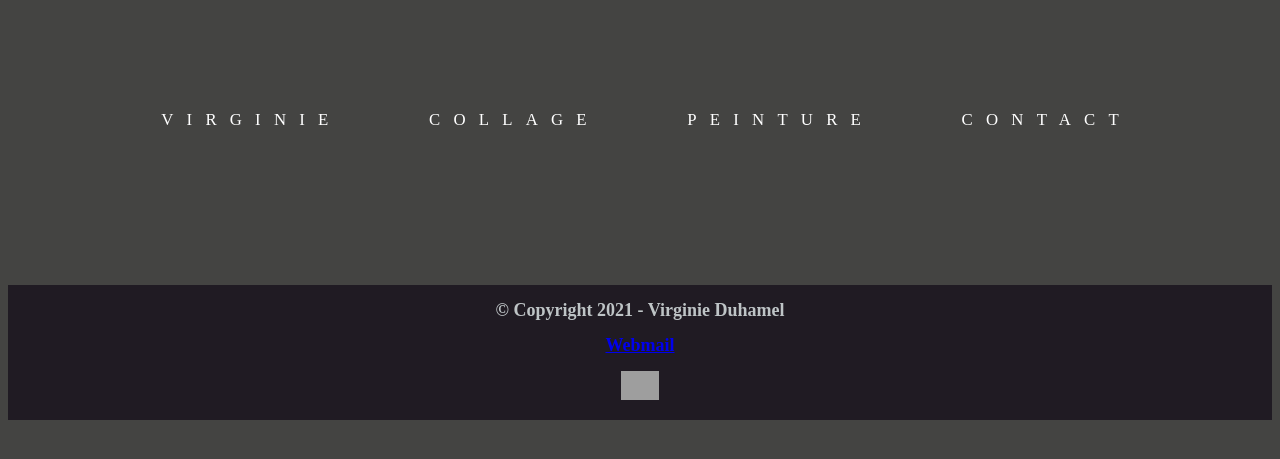
After one commit to victordalet/sitewebvirginie, a PHP site: the page made by liens/galerie2.php in a window 1280 px wide. The commit adds this page. Shown: the top 459 px of the page. Run offline with PHP 8.4, Linux system fonts and the light colour scheme; grey boxes are pictures that could not be loaded.

```diff
--- a/index.php
+++ b/index.php
@@ -26,6 +26,6 @@
       <footer>
       	<h2 class="footer">&copy; Copyright 2021 - Virginie Duhamel </h2>
       	<h2 class="footer"> <a href="mailto:virginesophie.duhamel@orange.fr">Webmail</a> </h2>
-      	<h2 > <a href="https://www.instagram.com/collage_peinture_dessin/"><img class="insta" src="images/insta.png"></a></h2>
+      	<h2 > <a href="https://www.instagram.com/collage_peinture_dessin/" target="_blank"><img class="insta" src="images/insta.png"></a></h2>
       </footer>
 </html>
--- a/liens/contact.php
+++ b/liens/contact.php
@@ -62,6 +62,6 @@
       <footer>
       	<h2 class="footer">&copy; Copyright 2021 - Virginie Duhamel </h2>
       	<h2 class="footer"> <a href="mailto:virginesophie.duhamel@orange.fr">Webmail</a> </h2>
-      	<h2 > <a href="https://www.instagram.com/collage_peinture_dessin/"><img class="insta" src="../images/insta.png"></a></h2>
+      	<h2 > <a href="https://www.instagram.com/collage_peinture_dessin/" target="_blank"><img class="insta" src="../images/insta.png"></a></h2>
       </footer>
 </html>
--- a/liens/galerie.php
+++ b/liens/galerie.php
@@ -1,7 +1,7 @@
 <!doctype HTML>
 <html lang="fr">
       <head>
-	      <title> GALERIE COLLAGE VIRGINIE DUHAMEL  </title> <!--le titre de la page -->
+	      <title> GALERIE VIRGINIE DUHAMEL  </title> <!--le titre de la page -->
 		<link rel="stylesheet" type="text/css" href="../css/style_div.css"> <!-- on imparte le css -->
 		<link rel="stylesheet" type="text/css" href="../css/style_image.css"> <!-- on imparte le css -->
 		<link rel="stylesheet" type="text/css" href="../css/style_police.css"> <!-- on imparte le css -->
@@ -203,6 +203,6 @@
       <footer>
       	<h2 class="footer">&copy; Copyright 2021 - Virginie Duhamel </h2>
       	<h2 class="footer"> <a href="mailto:virginesophie.duhamel@orange.fr">Webmail</a> </h2>
-      	<h2 > <a href="https://www.instagram.com/collage_peinture_dessin/"><img class="insta" src="../images/insta.png"></a></h2>
+      	<h2 > <a href="https://www.instagram.com/collage_peinture_dessin/" target="_blank"><img class="insta" src="../images/insta.png"></a></h2>
       </footer>
 </html>
--- /dev/null
+++ b/liens/galerie2.php
@@ -0,0 +1,34 @@
+<!doctype HTML>
+<html lang="fr">
+      <head>
+	      <title> GALERIE VIRGINIE DUHAMEL  </title> <!--le titre de la page -->
+		<link rel="stylesheet" type="text/css" href="../css/style_div.css"> <!-- on imparte le css -->
+		<link rel="stylesheet" type="text/css" href="../css/style_image.css"> <!-- on imparte le css -->
+		<link rel="stylesheet" type="text/css" href="../css/style_police.css"> <!-- on imparte le css -->
+		<link rel="stylesheet" type="text/css" href="../css/style_bouton.css"> <!-- on imparte le css -->
+		<link rel="stylesheet" type="text/css" href="../css/style_footer.css"> <!-- on imparte le css -->
+		<link rel="stylesheet" type="text/css" href="../css/style_bg.css"> <!-- on imparte le css -->
+		<script src="../js/galerie.js"></script> <!-- on import le js -->
+		<script src="../js/redirection.js"></script> <!-- on import le js -->
+	      <link rel="icon" type="image/png" href="../images/logo.png" /> <!-- logo à coté du titre-->
+	</head>
+
+	<body>
+		<div class="align">
+			<div onclick="redirect(0,2);" class="btn from-left">Virginie </div>
+			<div onclick="redirect(1,2);" class="btn from-left">Collage </div>
+			<div onclick="redirect(2,2);" class="btn from-left">Peinture </div>
+			<div onclick="redirect(3,2);" class="btn from-left">Contact </div>
+		</div>
+
+		<div class="center" id="galerie" >
+			<br><br>
+
+		</div>
+	</body>
+      <footer>
+      	<h2 class="footer">&copy; Copyright 2021 - Virginie Duhamel </h2>
+      	<h2 class="footer"> <a href="mailto:virginesophie.duhamel@orange.fr">Webmail</a> </h2>
+      	<h2 > <a href="https://www.instagram.com/collage_peinture_dessin/" target="_blank"><img class="insta" src="../images/insta.png"></a></h2>
+      </footer>
+</html>
--- a/liens/lecture.php
+++ b/liens/lecture.php
@@ -11,16 +11,18 @@
 	    <link rel="icon" type="image/png" href="../images/logo.png" /> <!-- logo à coté du titre-->
 	</head>
     <body>
+    	<section style="overflow-y:scroll;">
 	        <?php
 			if (isset($_COOKIE["connecter"])
 			{
 				$text = file_get_contents('messagerie.json');
 				echo $text;
 			}
-		else // sinon on redirige vers la page de connexion
+			else
 			{
-			header('Location: connexion/connexion.html');
+				hadeer('Location: connexion/connexion.html');
 			}
 			?>
+		</section>
 	</body>
 </html>
```
Lines whose indentation alone changed are shown as unchanged.
